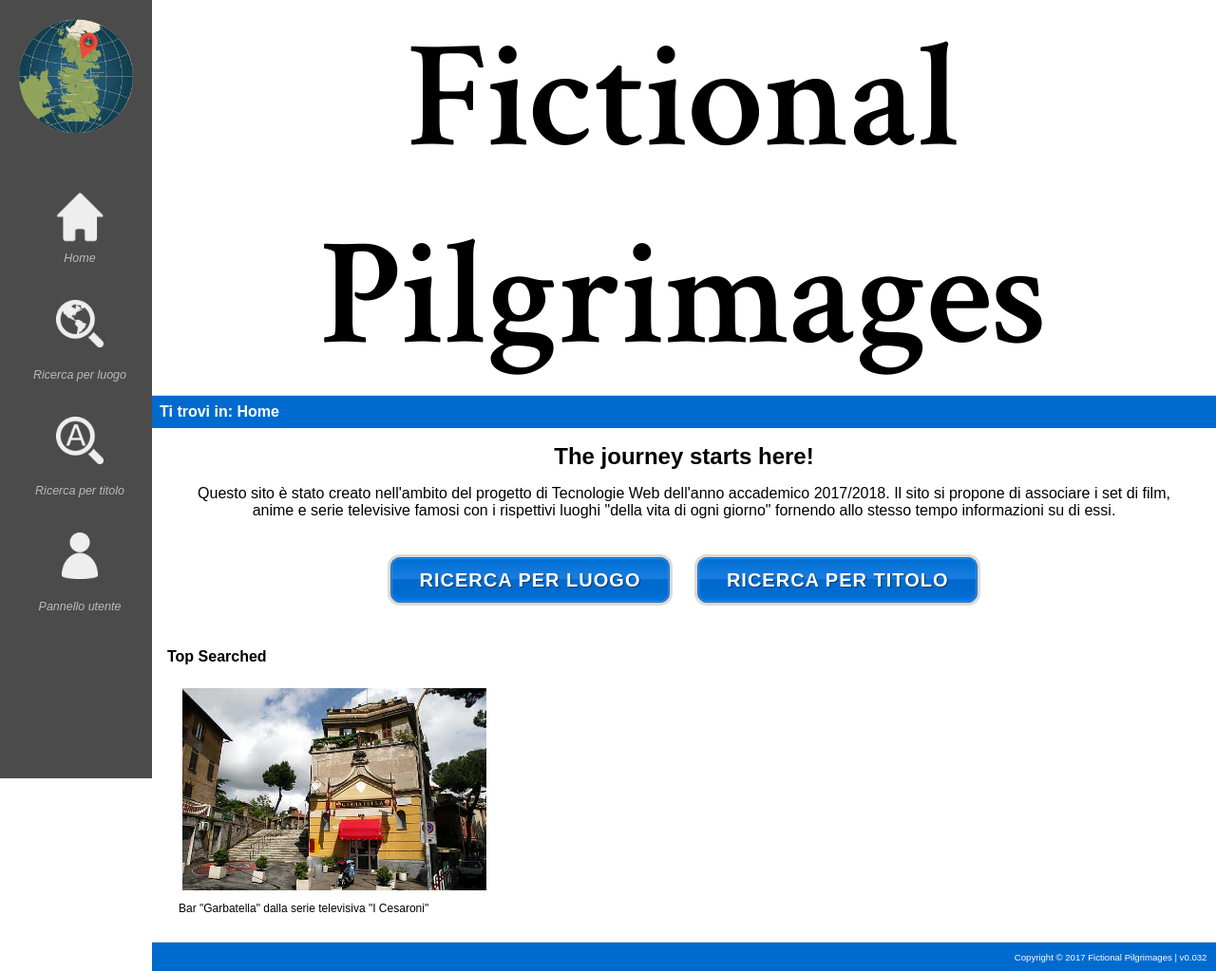
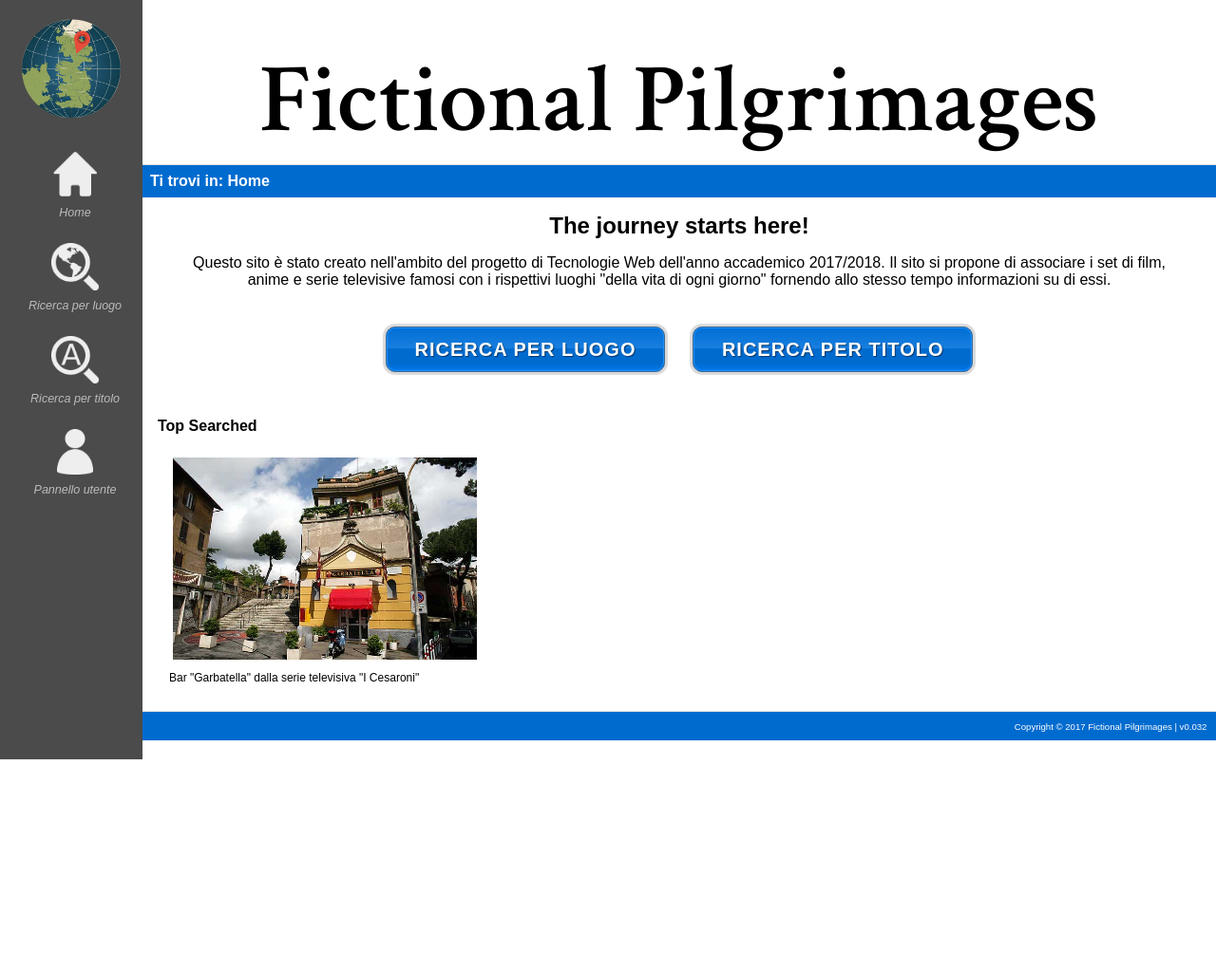
Before and after one commit to SugarFree/Fictional_Pilgrimages, a PHP site: page / in a window 1280 px wide. Shown: the whole page at 95% size. After the commit the page ends 800 px from the top, so only its background shows below. Run offline with PHP 8.4, Linux system fonts and the light colour scheme.

Commit message:
Aggiornamento 28/12

```diff
--- a/index.html
+++ b/index.html
@@ -11,7 +11,7 @@
 </head>
 <body>
 	<h1>Fictional Pilgrimages</h1>
-	<div id="breadcrumb">
+	<div id="path">
 		Ti trovi in: Home
 	</div>
 	<div id="sidenav">
--- a/index_style.css
+++ b/index_style.css
@@ -11,15 +11,16 @@ SEZIONE GENERALE
 
 html, body {
 	max-width: 1760px;
-	margin-left: 80px;
 	font-family: sans-serif;
 	font-size: 100%;
 }
 
 h1 {
+  margin-left: 150px;
   text-align: center;
   font-family: 'Crimson Text';
-  font-size: 10em;
+  font-size: 8vw;
+  padding-top: 5vh;
 }
 
 /*
@@ -28,13 +29,14 @@ SEZIONE BREADCRUMB
 ====================
 */
 
-#breadcrumb {
-	background-color: #006BCF;
-	padding: 0.5em;
-	border-top: 1px solid #DDD;
-	font-size: 1em;
-	color: white;
-	font-weight: bold;
+#path {
+  right: 0;
+  margin-left:150px;
+  background-color: #006BCF;
+  color: white;
+  padding: 0.5em;
+  font-weight: bold;
+  border-top: 1px solid #DDD;
 }
 
 /*
@@ -45,12 +47,12 @@ SEZIONE SIDENAV
 
 /* The sidebar menu */
 #sidenav {
+  float: left;
+  width: 150px;
   height: 100%; /* Full-height: remove this if you want "auto" height */
-  width: 160px; /* Set the width of the sidebar */
   position: fixed; /* Fixed Sidebar (stay in place on scroll) */
   z-index: 1; /* Stay on top */
   top: 0; /* Stay at the top */
-  left: 0;
   background-color: #4b4b4b;
   overflow-x: hidden; /* Disable horizontal scroll */
   padding-top: 20px;
@@ -73,13 +75,13 @@ SEZIONE SIDENAV
 }
 
 #logo {
-  width: 7.5em;
+  width: 6.5em;
   display: block;
   margin: auto;
 }
 
 #home {
-  width: 7.5em;
+  width: 7em;
   display: block;
   margin: auto;
 }
@@ -88,14 +90,16 @@ SEZIONE SIDENAV
   width: 4em;
   display: block;
   margin: auto;
-  padding-bottom: 1.75em;
+  padding-bottom: 0.75em;
+  padding-top: 1em;
 }
 
 #utente {
   width: 3em;
   display: block;
   margin: auto;
-  padding-bottom: 1.75em;
+  padding-bottom: 0.75em;
+  padding-top: 1em;
 }
 
 /*
@@ -105,6 +109,7 @@ SEZIONE CORPO
 */
 
 #corpo {
+  margin-left: 150px;
 	padding: 1em;
 	text-align: center;
 }
@@ -118,7 +123,7 @@ h2 {
 	text-align: center;
 }
 
-a {
+#corpo a {
 	margin-top: 2em;
 }
 
--- a/ricerca_per_titolo_style.css
+++ b/ricerca_per_titolo_style.css
@@ -108,7 +108,7 @@ SEZIONE CORPO
 */
 
 #body{
-	padding: 2vh 10vw 50vh 1em;
+	padding: 2vh 10vw 70vh 1em;
 	margin-left: 150px;
 	font-family: sans-serif;
 	font-size: 100%;
@@ -135,8 +135,4 @@ SEZIONE FOOTER
   text-align: right;
   font-size: 0.6em;
   padding: 1em;
-  position: absolute;
-  bottom: 0;
-  right:0;
-  width:100%;
 }
```
Also changed, not shown: ricerca_per_localita_style.css (+2 -6 lines). Lines whose indentation alone changed are shown as unchanged.
